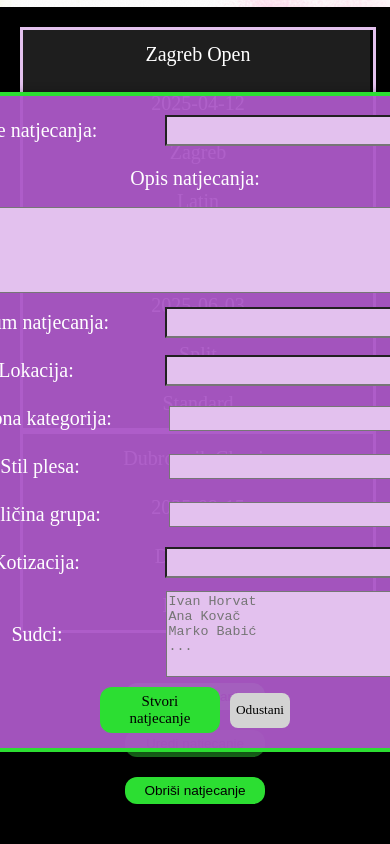
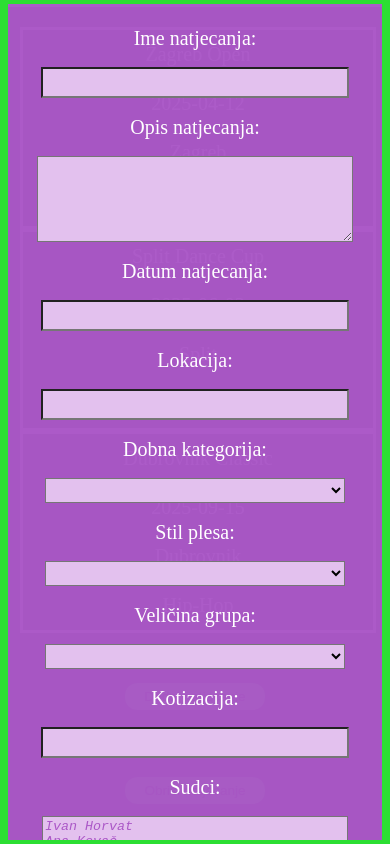
Before and after one commit to RafaelLovrencic/DanceArena, a React (Vite) app in the folder frontend/: page /natjecanja in a window 390 px wide. Both pictures are taken after a click on the button "Dodaj natjecanje". Shown: the part 233-1077 px from the top of the page. Built offline with nearby package versions, Linux system fonts and the light colour scheme; a web font is replaced by a local one.

Commit message:
Refs #17: Responzivnost forme

```diff
--- a/frontend/src/izgled/natjecanja.css
+++ b/frontend/src/izgled/natjecanja.css
@@ -142,6 +142,10 @@ body {
     font-style: italic;
 }
 
+.tablica tbody tr {
+  cursor: pointer;
+}
+
 @media (max-width: 700px){
     .tablica {
       min-width: 0;
@@ -201,6 +205,9 @@ body {
       height: 48px;
       font-size: 1.69rem;
     }
+    .tablica tr.selected {
+      background-color: rgb(16, 70, 18) !important;
+    }
 
 }
 
@@ -222,4 +229,7 @@ body {
         padding: 6px;
         font-size: 0.85rem;
     }
+    .tablica tr.selected {
+      background-color: rgb(16, 70, 18) !important;
+    }
 }
--- a/frontend/src/izgled/suceljeDodajNatjecanja.css
+++ b/frontend/src/izgled/suceljeDodajNatjecanja.css
@@ -5,7 +5,7 @@
     max-height: 85vh;
     overflow-y: auto;
     transform: translate(-50%, -50%);
-    background: rgba(171, 88, 199, 0.95);
+    background: rgba(171, 88, 199, 0.98);
     width: 600px;
     height: auto;
     padding: 15px;
@@ -24,9 +24,13 @@
     gap: 10px;
 }
 
-.opisNatj textarea {
+.formaZaNatjecanja .opisNatj textarea {
     background: #E3C1EE;
     resize: vertical;
+    width: 560px;
+    height: 80px;
+    max-height: 200px;
+    min-height: 40px;
 }
 
 .formaZaNatjecanja>div {
@@ -66,12 +70,14 @@
     align-items: center;
     border: 0;
     cursor: pointer;
+    color: black;
 }
 
 .formaZaNatjecanja input[type="text"], .formaZaNatjecanja>div>select {
     width: 300px;
     height: 25px;
     background: #E3C1EE;
+    border-radius: 0;
 }
 
 .formaZaNatjecanja .opisNatj {
@@ -91,9 +97,37 @@
 .submitOdustani>:nth-child(2) {
     height: 35px;
     background-color: lightgray;
+    color: black;
     border-radius: 8px;
     border: 0;
     cursor: pointer;
     font-family: 'Sedan SC';
     font-style: normal;
 }
+
+.sudci textarea::placeholder {
+    color: #AB58C7;
+    opacity: 1;
+    font-style: italic;
+}
+@media (max-width: 700px){
+    .formaZaNatjecanja>div {
+        flex-direction: column;
+        width: 100%;
+    }
+    .sucelje {
+        position: fixed;
+        top: 0;
+        left: 0;
+        width: 100%;
+        height: 100%;
+        max-height: none;
+        transform: none;
+        border-radius: 0;
+        box-sizing: border-box;
+    }
+    .formaZaNatjecanja .opisNatj textarea{
+        width: 90%;
+    }
+
+}
--- a/frontend/src/stranice/suceljeDodajNatjecanje.jsx
+++ b/frontend/src/stranice/suceljeDodajNatjecanje.jsx
@@ -67,7 +67,7 @@ export default function DodajNatjecanje({onClose, natjecanjeZaUredi}) {
                     </div>
                     <div className="opisNatj">
                         <label>Opis natjecanja:</label>
-                        <textarea name="opis" value={podaciNatjecanje.opis} onChange={napraviPromjenu} style={{width: '560px', height: '80px', maxHeight: '200px', minHeight: '40px'}} required/>
+                        <textarea name="opis" value={podaciNatjecanje.opis} onChange={napraviPromjenu} required/>
                     </div>
                     <div className="datumNatj">
                         <label>Datum natjecanja:</label>
```
